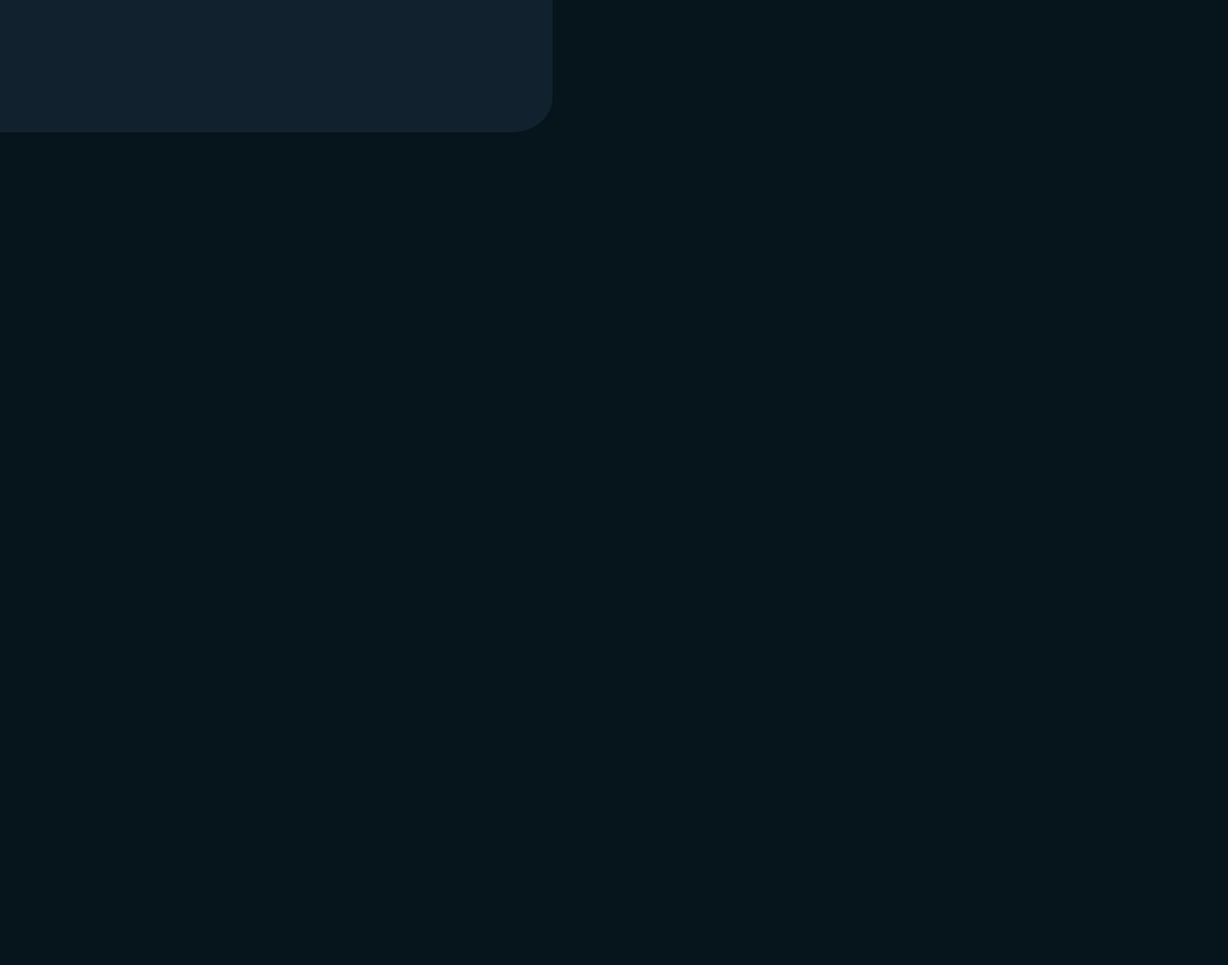
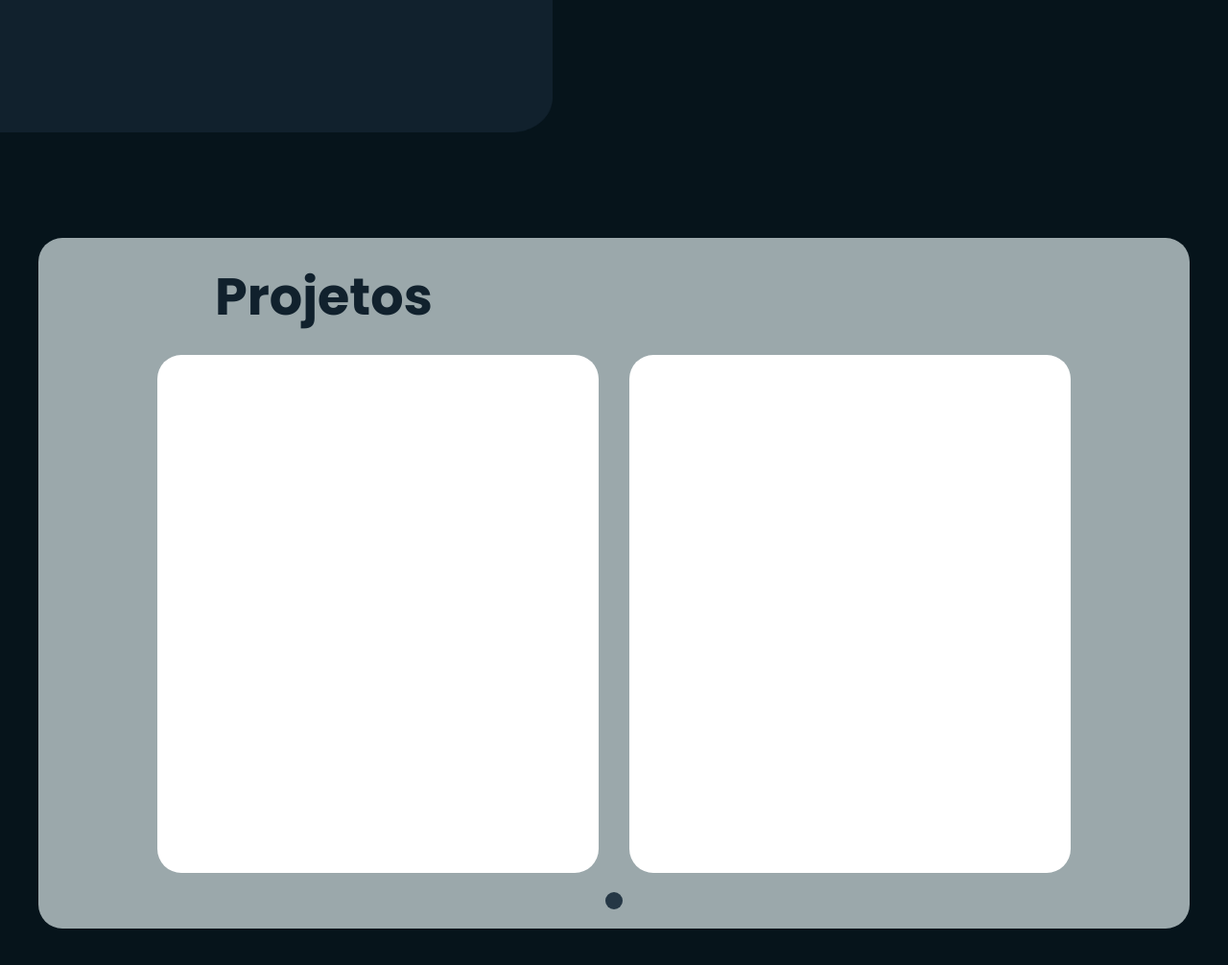
Before and after one commit to PrincipeDev/VA-Portfolio, a plain HTML site: page index.html in a window 1280 px wide. Shown: the part 602-1608 px from the top of the page at 96% size. Before the commit the page ends 800 px from the top, so only its background shows below. Drawn offline with Linux system fonts and the light colour scheme.

Commit message:
Container Projetos
Criação e estilização do conteúdo projetos iniciadas

```diff
--- a/index.html
+++ b/index.html
@@ -27,14 +27,22 @@
         </div>
       </div>
     </section>
+  </section>
+  <main>
+    <section id="projetos">
+      <h1>Projetos</h1>
+      <div id="cards">
+        <div class="card"></div>
+        <div class="card"></div>
+      </div>
+      <span></span>
+    </section>
 
-    <main>
-      <section id="projetos"></section>
+    <section id="sobre"></section>
 
-      <section id="sobre"></section>
-    </main>
+    <section id="form"></section>
+  </main>
 
-    <footer></footer>
-  </section>
+  <footer></footer>
 </body>
 </html>
--- a/src/css/style.css
+++ b/src/css/style.css
@@ -16,6 +16,8 @@
 
 body {
   background-color: var(--back);
+  display: flex;
+  flex-direction: column;
 }
 
 #container {
@@ -94,3 +96,50 @@ body {
   width: 52px;
   height: 52px;
 }
+
+main {
+  display: flex;
+  flex-direction: column;
+  justify-content: center;
+}
+
+#projetos {
+  width: 1200px;
+  height: 720px;
+  background-color: var(--back-card);
+  border-radius: 25px;
+  margin: 50px auto;
+  justify-content: center;
+  align-items: center;
+  display: flex;
+  flex-direction: column;
+}
+
+#projetos h1 {
+  font-size: 54px;
+  color: var(--text-black);
+  text-align: start;
+  width: 65vw;
+  margin-bottom: 20px;
+}
+
+#cards {
+  display: grid;
+  grid-template-columns: 460px 460px;
+  gap: 32px;
+}
+
+.card {
+  width: 460px;
+  height: 540px;
+  border-radius: 25px;
+  background-color: white;
+}
+
+#projetos span {
+  width: 18px;
+  height: 18px;
+  border-radius: 50%;
+  background-color: #253745;
+  margin-top: 20px;
+}
```
